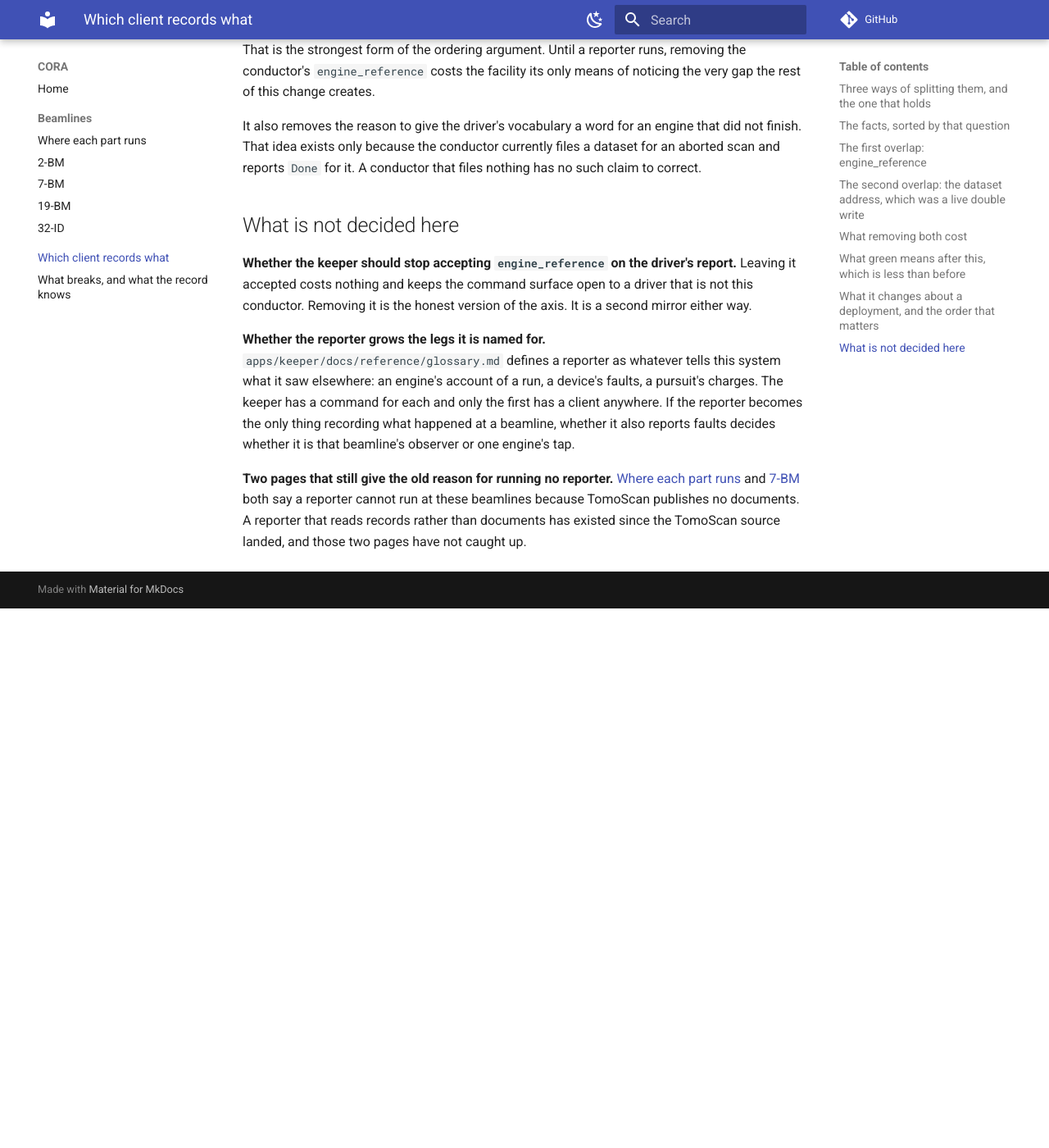
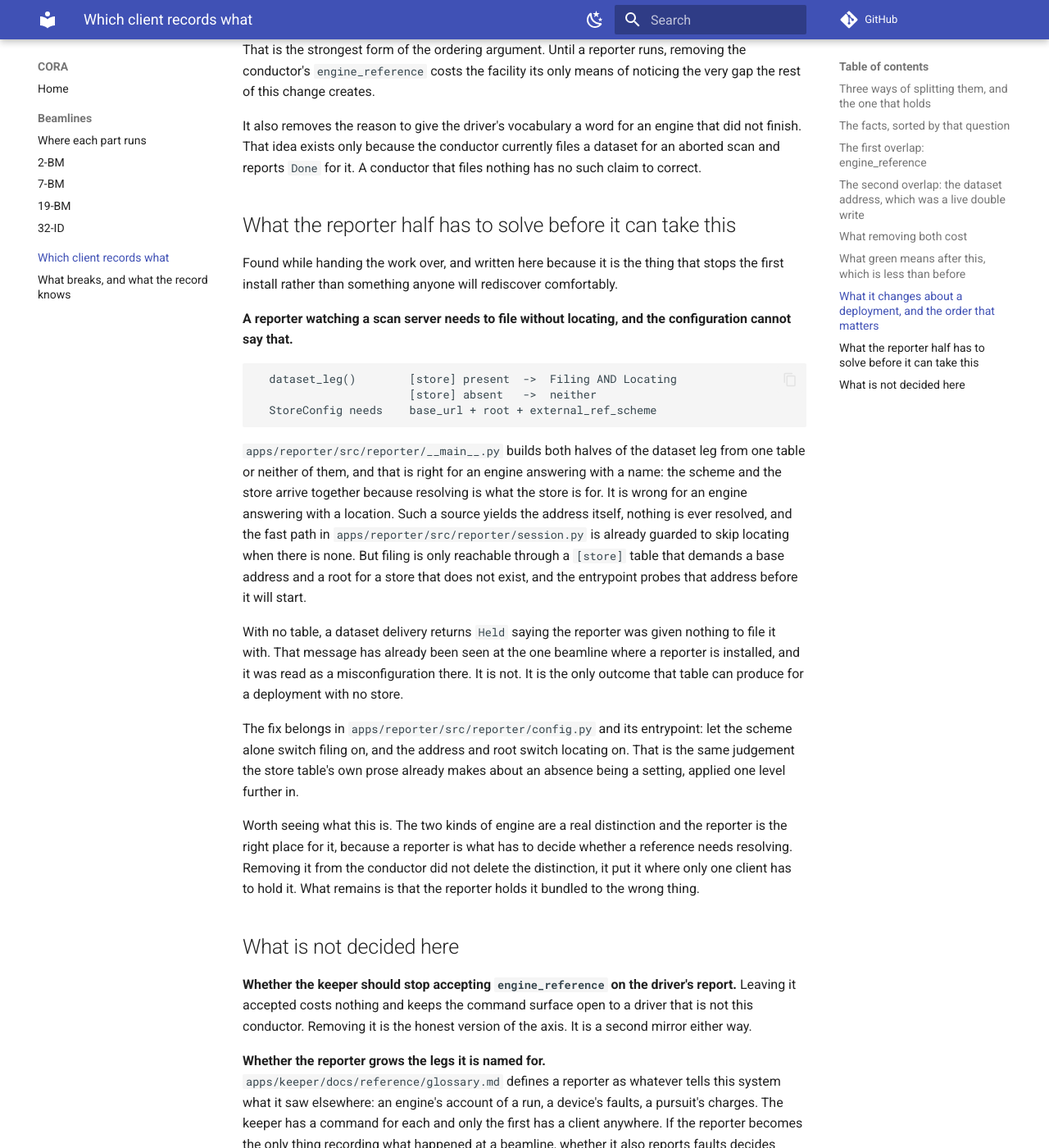
Before and after one commit to open-cora/cora, an MkDocs documentation site: the page built from docs/responsibilities.md, in a window 1280 px wide and 1400 px high, scrolled down 4615 px. Shown: the whole window at 82% size. Built offline with MkDocs 1.6.1 and Material for MkDocs 9.7.7, drawn with Linux system fonts in a browser that asks for light colours; comment, search, counter and statistics services are not loaded; before the commit the page ends 5357 px from its top, so only the background shows below that.

Commit message:
docs: the reporter cannot file at the beamlines about to take this over
b0d4df3 moved dataset registration from the conductor to the reporter and
recorded that a reporter has to be running before it ships. Handing that
over turned up a reason one cannot be, and it was living in a message
between two sessions rather than anywhere a person would find it.

A reporter watching a scan server needs to file without locating. The
entrypoint builds both halves of the dataset leg from the store table or
neither of them, which is right where an engine answers with a name,
because the scheme and the store arrive together and resolving is what the
store is for. Where an engine answers with a location there is nothing to
resolve, and filing is still only reachable through a table demanding a
base address and a root for a store that does not exist, which the
entrypoint then probes before it will start.

Without that table a dataset delivery comes back Held, saying the reporter
was given nothing to file it with. That has already been seen at the one
beamline where a reporter is installed and was read there as a
misconfiguration. It is not one. It is the only outcome the table can
produce for a deployment with no store.

Recording it rather than fixing it. The fix is in the reporter and the
reporter half is with the session doing the deployment, and it wants the
same judgement about an absence being a setting that the store table's own
prose already makes.

Co-Authored-By: Claude Opus 5 (1M context) <noreply@anthropic.com>

````diff
--- a/docs/responsibilities.md
+++ b/docs/responsibilities.md
@@ -224,6 +224,51 @@ engine that did not finish. That idea exists only because the conductor
 currently files a dataset for an aborted scan and reports `Done` for it. A
 conductor that files nothing has no such claim to correct.
 
+## What the reporter half has to solve before it can take this
+
+Found while handing the work over, and written here because it is the thing
+that stops the first install rather than something anyone will rediscover
+comfortably.
+
+**A reporter watching a scan server needs to file without locating, and the
+configuration cannot say that.**
+
+```
+  dataset_leg()        [store] present  ->  Filing AND Locating
+                       [store] absent   ->  neither
+  StoreConfig needs    base_url + root + external_ref_scheme
+```
+
+`apps/reporter/src/reporter/__main__.py` builds both halves of the dataset
+leg from one table or neither of them, and that is right for an engine
+answering with a name: the scheme and the store arrive together because
+resolving is what the store is for. It is wrong for an engine answering with
+a location. Such a source yields the address itself, nothing is ever
+resolved, and the fast path in `apps/reporter/src/reporter/session.py` is
+already guarded to skip locating when there is none. But filing is only
+reachable through a `[store]` table that demands a base address and a root
+for a store that does not exist, and the entrypoint probes that address
+before it will start.
+
+With no table, a dataset delivery returns `Held` saying the reporter was
+given nothing to file it with. That message has already been seen at the one
+beamline where a reporter is installed, and it was read as a
+misconfiguration there. It is not. It is the only outcome that table can
+produce for a deployment with no store.
+
+The fix belongs in `apps/reporter/src/reporter/config.py` and its
+entrypoint: let the scheme alone switch filing on, and the address and root
+switch locating on. That is the same judgement the store table's own prose
+already makes about an absence being a setting, applied one level further
+in.
+
+Worth seeing what this is. The two kinds of engine are a real distinction
+and the reporter is the right place for it, because a reporter is what has
+to decide whether a reference needs resolving. Removing it from the
+conductor did not delete the distinction, it put it where only one client
+has to hold it. What remains is that the reporter holds it bundled to the
+wrong thing.
+
 ## What is not decided here
 
 **Whether the keeper should stop accepting `engine_reference` on the driver's
````
